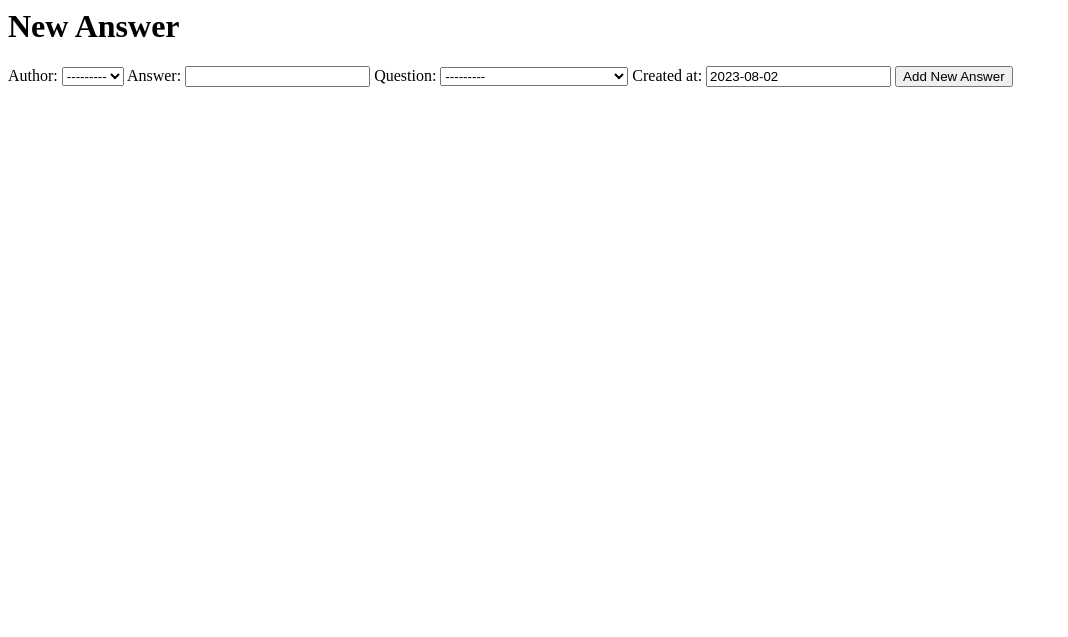
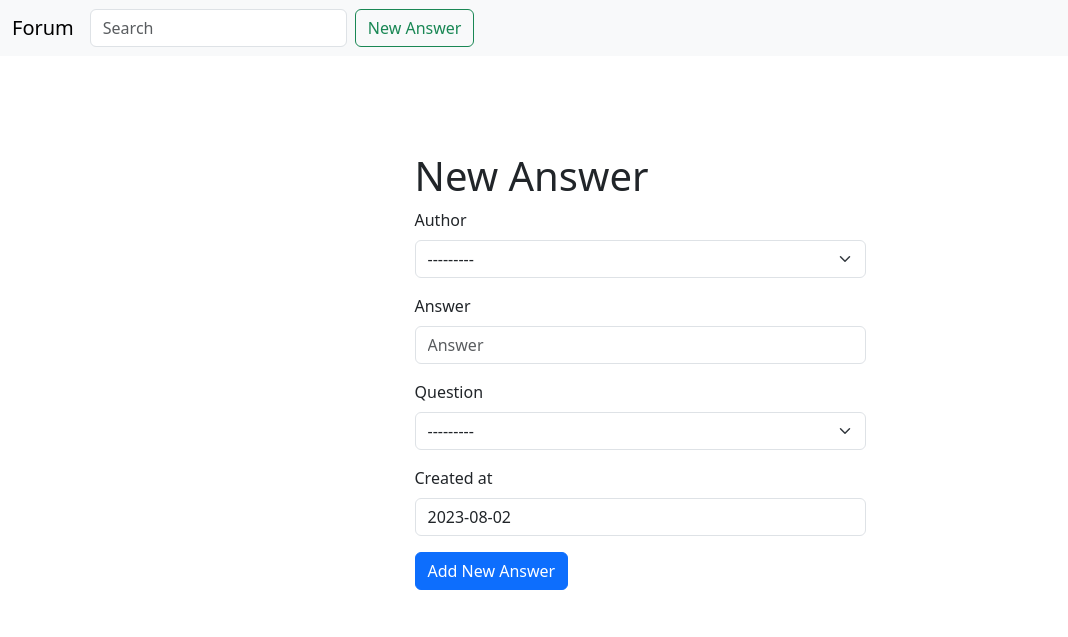
Before and after one commit to MuhmedWagdy/forum_project, a Django app: page /answer/new in a window 1280 px wide. Shown: the top 637 px of the page, without its empty margins (0-1068 px from the left). Run offline with Django 4.2, Linux system fonts and the light colour scheme; data comes from the database, SQL or seed files in the repository; both versions use the stored data as it was after the commit; parts of the project's set-up code (start-up, migrations or seed data) failed here and were passed over; some libraries are stand-ins or nearby versions.

Commit message:
add new answer oage form bootstrab

```diff
--- a/forum/templates/forum/answers_form.html
+++ b/forum/templates/forum/answers_form.html
@@ -1,10 +1,57 @@
 
-<h1>New Answer</h1>
+{% load bootstrap5 %}
+<!doctype html>
+<html lang="en">
+  <head>
+    <meta charset="utf-8">
+    <meta name="viewport" content="width=device-width, initial-scale=1">
+    <title>Bootstrap demo</title>
+    <link href="https://cdn.jsdelivr.net/npm/bootstrap@5.3.1/dist/css/bootstrap.min.css" rel="stylesheet" integrity="sha384-4bw+/aepP/YC94hEpVNVgiZdgIC5+VKNBQNGCHeKRQN+PtmoHDEXuppvnDJzQIu9" crossorigin="anonymous">
+  </head>
+  <body>
 
-<form method="post" enctype="multipart/form-data">
-    {% csrf_token %}
-    {{form}}
+    <nav class="navbar navbar-expand-lg bg-body-tertiary">
+      <div class="container-fluid">
+        <a class="navbar-brand" href="#">Forum</a>
+        <button class="navbar-toggler" type="button" data-bs-toggle="collapse" data-bs-target="#navbarSupportedContent" aria-controls="navbarSupportedContent" aria-expanded="false" aria-label="Toggle navigation">
+          <span class="navbar-toggler-icon"></span>
+        </button>
+        <div class="collapse navbar-collapse" id="navbarSupportedContent">
 
-    <input type="submit" value="Add New Answer">
+          <form class="d-flex" role="search">
+            <input class="form-control me-2" type="search" placeholder="Search" aria-label="Search">
+          </form>
+            <a class="btn btn-outline-success me-auto" href="/quest/new">New Answer</a>
 
-</form>
+
+        </div>
+      </div>
+    </nav>
+
+    <div class="container mt-5">
+      <div class="row py-5">
+        <div class="col-lg-5 mx-auto">
+            <h1>New Answer</h1>
+            <form method="post" enctype="multipart/form-data">
+                {% csrf_token %}
+                {% bootstrap_form form %}
+
+
+                <button type="submit" class="btn btn-primary">Add New Answer</button>
+
+            </form>
+
+
+        </div>
+      </div>
+    </div>
+
+
+
+
+
+
+
+    <script src="https://cdn.jsdelivr.net/npm/bootstrap@5.3.1/dist/js/bootstrap.bundle.min.js" integrity="sha384-HwwvtgBNo3bZJJLYd8oVXjrBZt8cqVSpeBNS5n7C8IVInixGAoxmnlMuBnhbgrkm" crossorigin="anonymous"></script>
+  </body>
+</html>
```
Also changed, not shown: db.sqlite3.
